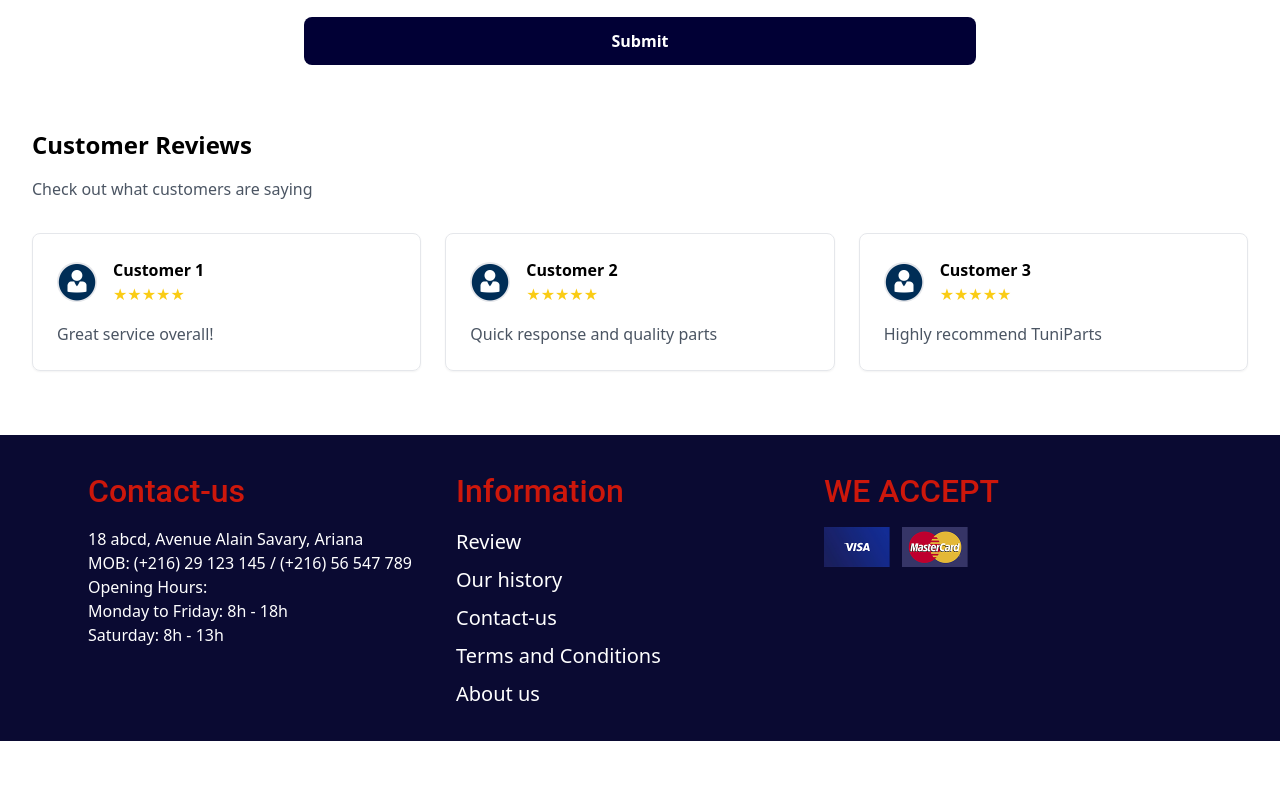
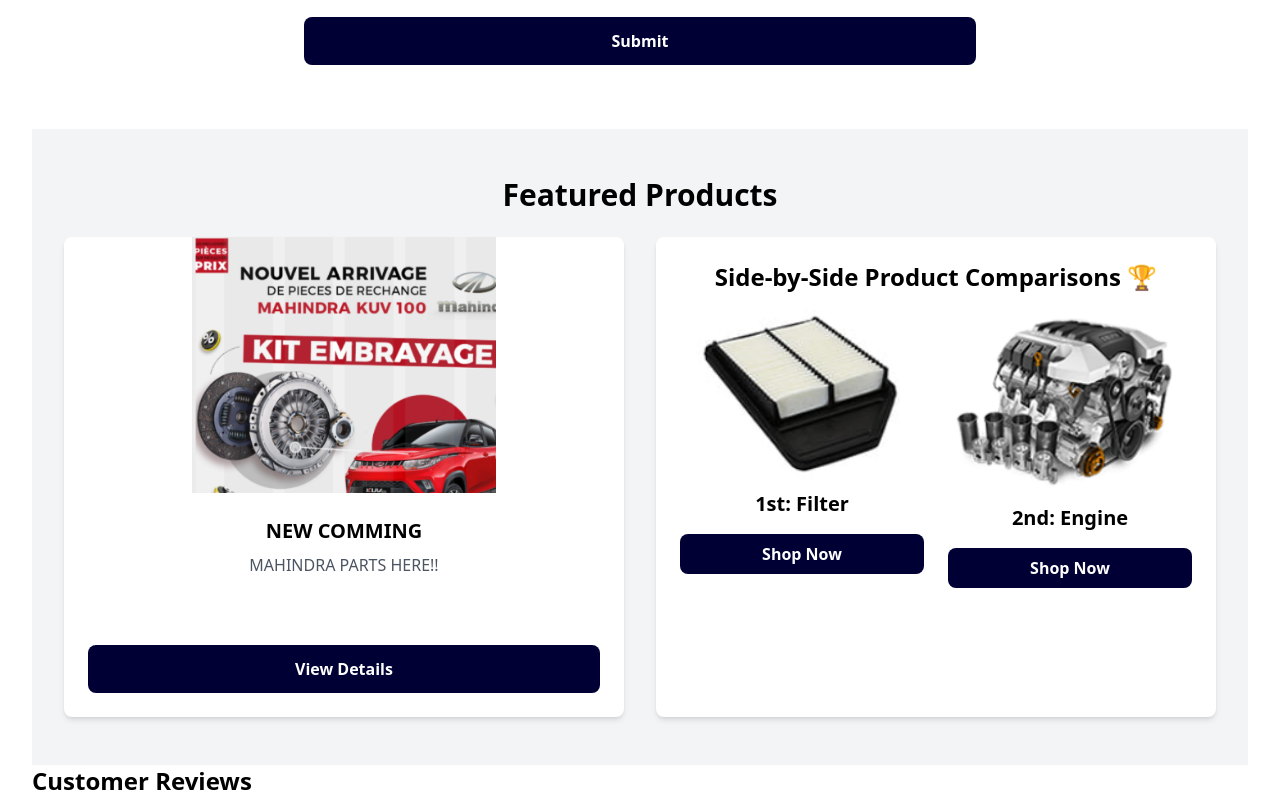
Before and after one commit to hamzaayarii/tuniparts-store, a website: page public/Review.html in a window 1280 px wide. Shown: the part 1200-2000 px from the top of the page. Before the commit the page ends 1941 px from the top, so only its background shows below. Drawn offline with Linux system fonts and the light colour scheme.

Commit message:
update button review page

```diff
--- a/public/Review.html
+++ b/public/Review.html
@@ -106,6 +106,9 @@
         </section>
     </header>
 
+    <!-- New Featured Products Section -->
+
+
     <main class="p-8">
         <div class="grid grid-cols-1 md:grid-cols-2 gap-8 items-center mb-16">
             <div>
@@ -161,9 +164,57 @@
 
                 <button type="submit"
                 class="w-full bg-Secondary text-white py-3 rounded-lg font-bold hover:bg-secondary transition">Submit</button>
-        </form>
             </form>
         </div>
+        <section class="py-12 px-8 bg-gray-100">
+            <h2 class="text-3xl font-bold text-center mb-10">Featured Products</h2>
+            <br>
+
+            <div class="grid grid-cols-1 md:grid-cols-2 gap-8">
+                <!-- Left Product - Clutch Kit -->
+                <div class="bg-white rounded-lg shadow-md overflow-hidden">
+                    <div class="relative">
+                        <div class="absolute top-2 left-2 bg-red-600 text-white px-3 py-1 rounded">
+                            PIÈCES PRIX
+                        </div>
+                        <img src="../images/mahindra.png" alt="Mahindra KUV 100 Clutch Kit" class="w-full h-64 object-contain">
+                    </div>
+                    <div class="p-6">
+                       <center><h3 class="text-xl font-bold mb-2">NEW COMMING</h3>
+                        <p class="text-gray-600 mb-2">MAHINDRA PARTS HERE!!</p>
+                        <div class="bg-red-600 text-white text-center py-2 font-bold text-xl mb-4">
+                            CLUTCH
+                        </div></center>
+                        <button class="w-full bg-Secondary text-white py-3 rounded-lg font-bold hover:bg-secondary transition">
+                            View Details
+                        </button>
+                    </div>
+                </div>
+
+                <!-- Right Product - Side by Side Comparison -->
+                <div class="bg-white rounded-lg shadow-md overflow-hidden">
+                    <div class="p-6">
+                        <h3 class="text-2xl font-bold mb-4 text-center">Side-by-Side Product Comparisons 🏆</h3>
+                        <div class="grid grid-cols-2 gap-6">
+                            <div class="flex flex-col items-center">
+                                <img src="../images/filter.png" alt="Air Filter" class="w-full h-48 object-contain mb-2">
+                                <p class="text-xl font-bold">1st: Filter</p>
+                                <button class="mt-4 w-full bg-Secondary text-white py-2 rounded-lg font-bold hover:bg-secondary transition">
+                                    Shop Now
+                                </button>
+                            </div>
+                            <div class="flex flex-col items-center">
+                                <img src="../images/engine.png" alt="Engine" class="w-full h-48 object-contain mb-2">
+                                <p class="text-xl font-bold">2nd: Engine</p>
+                                <button class="mt-4 w-full bg-Secondary text-white py-2 rounded-lg font-bold hover:bg-secondary transition">
+                                    Shop Now
+                                </button>
+                            </div>
+                        </div>
+                    </div>
+                </div>
+            </div>
+        </section>
 
         <!-- Customer Reviews Section -->
         <div>
@@ -216,6 +267,8 @@
                 </div>
             </div>
         </div>
+
+
     </main>
 
     <footer class="bg-[#0A0A32] text-white py-8">
```
